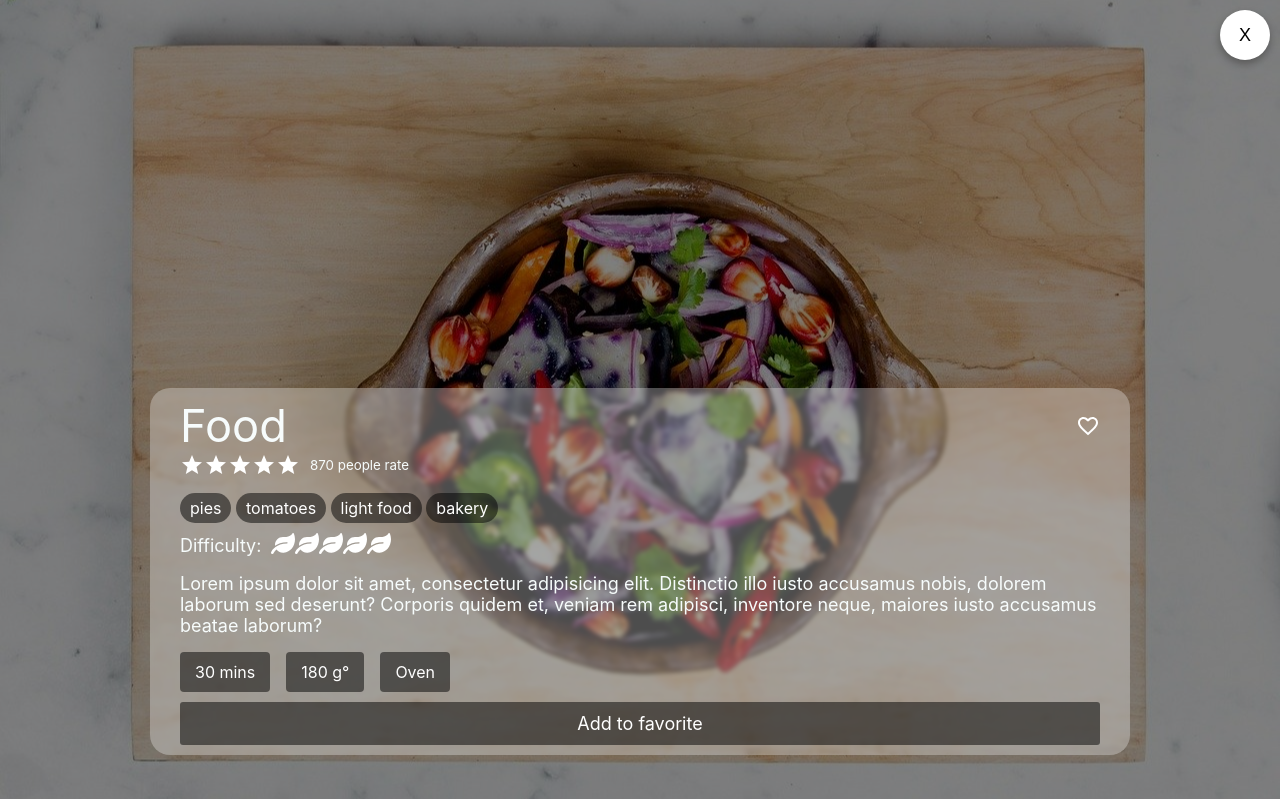
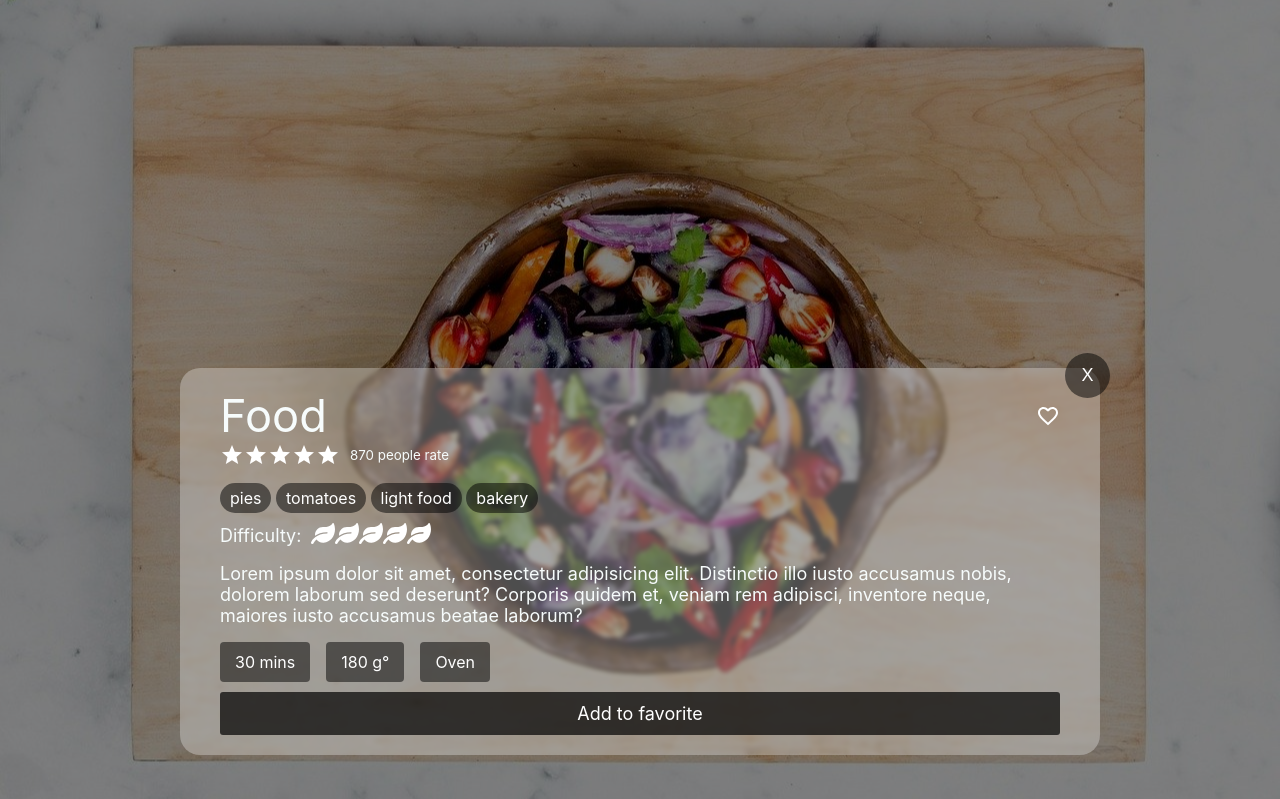
Before and after one commit to Lucas-Ayabe/veggyee, a website: page index.html in a window 1280 px wide. Shown: the top 799 px of the page. Drawn offline with Linux system fonts and the light colour scheme.

Commit message:
melhorado posição do botão de fechar e mudado o estilo

```diff
--- a/assets/scss/modules/_button.scss
+++ b/assets/scss/modules/_button.scss
@@ -115,15 +115,15 @@
         display: flex;
 
         &.-dark-glass {
-            background: rgba(0, 0, 0, .5);
+            background: rgba(0, 0, 0, .7);
             color: #fff;
 
             &:hover {
-                background: rgba(0, 0, 0, .6);
+                background: rgba(0, 0, 0, .8);
             }
 
             &:active {
-                background: rgba(0, 0, 0, .7);
+                background: rgba(0, 0, 0, .9);
             }
         }
     }
--- a/assets/scss/modules/_modal.scss
+++ b/assets/scss/modules/_modal.scss
@@ -6,13 +6,13 @@
     right: 0;
     bottom: 0;
     display: none;
-    background: rgba(0, 0, 0, .3);
+    background: rgba(0, 0, 0, 0.3);
     justify-content: center;
     align-items: center;
 
     &.is-active {
         display: flex;
-        animation: fade .3s ease-in-out forwards;
+        animation: fade 0.3s ease-in-out forwards;
     }
 
     &__content {
@@ -27,14 +27,14 @@
 
         &.-overlay {
             &::before {
-                content: '';
+                content: "";
                 position: absolute;
                 top: 0;
                 left: 0;
                 right: 0;
                 bottom: 0;
                 z-index: 2;
-                background: rgba(0, 0, 0, .5);
+                background: rgba(0, 0, 0, 0.5);
             }
 
             & > * {
@@ -46,16 +46,17 @@
     &__close {
         cursor: pointer;
         border: none;
-        width: 50px;
-        height: 50px;
-        background: #ffffff;
+        width: 45px;
+        height: 45px;
+        background: rgba(0, 0, 0, 0.5);
+        color: #fff;
         border-radius: 50%;
-        line-height: 50px;
+        line-height: 35px;
         text-align: center;
         position: absolute;
         right: 10px;
-        top: 30px;
-        box-shadow: 0 4px 8px rgba(0, 0, 0, .3);
+        top: -15px;
+        z-index: 1;
     }
 }
 
--- a/assets/scss/modules/_product.scss
+++ b/assets/scss/modules/_product.scss
@@ -14,7 +14,7 @@
         border-radius: 20px;
         background: rgba(255, 255, 255, .3);
         backdrop-filter: blur(2px);
-        padding: 10px;
+        padding: 20px 40px;
     }
 
     &__meta-badges {
--- a/index.html
+++ b/index.html
@@ -150,9 +150,9 @@
 
     <article id="modal" class="modal is-active">
         <div class="modal__content product -overlay" style="background-image: url('./assets/images/product-01.jpg');">
-            <button data-close="#modal" class="modal__close">X</button>
-            <div class="product__info u-text-lightest">
-                <div class="container">
+            <div class="container" style="position: relative;">
+                <button data-close="#modal" class="modal__close">X</button>
+                <div class="product__info u-text-lightest">
                     <header class="product__header">
                         <h2 class="title">Food</h2>
                         <button class="icon"><img src="./assets/images/icons/favorite.svg" alt=""></button>
```
Also changed, not shown: assets/css/mix.css.
